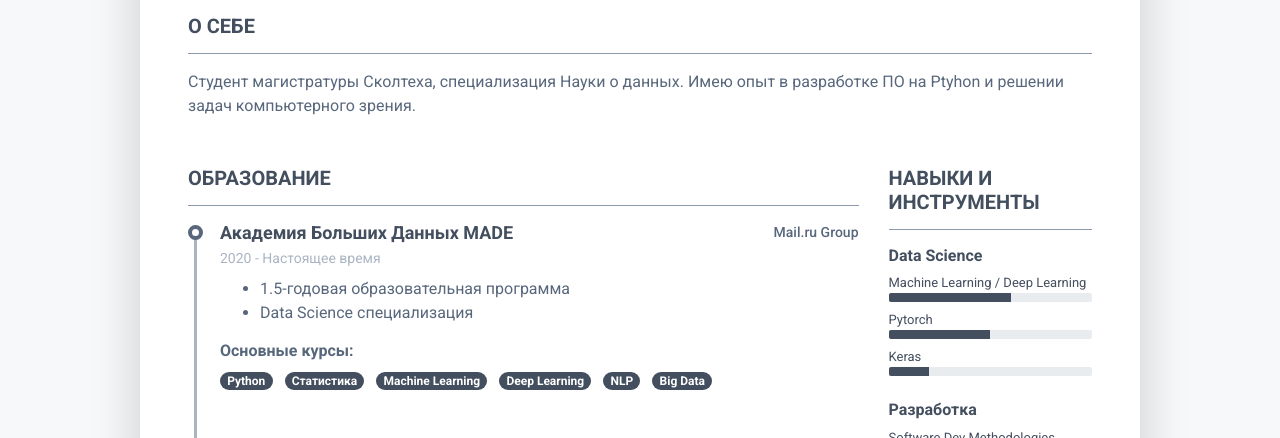
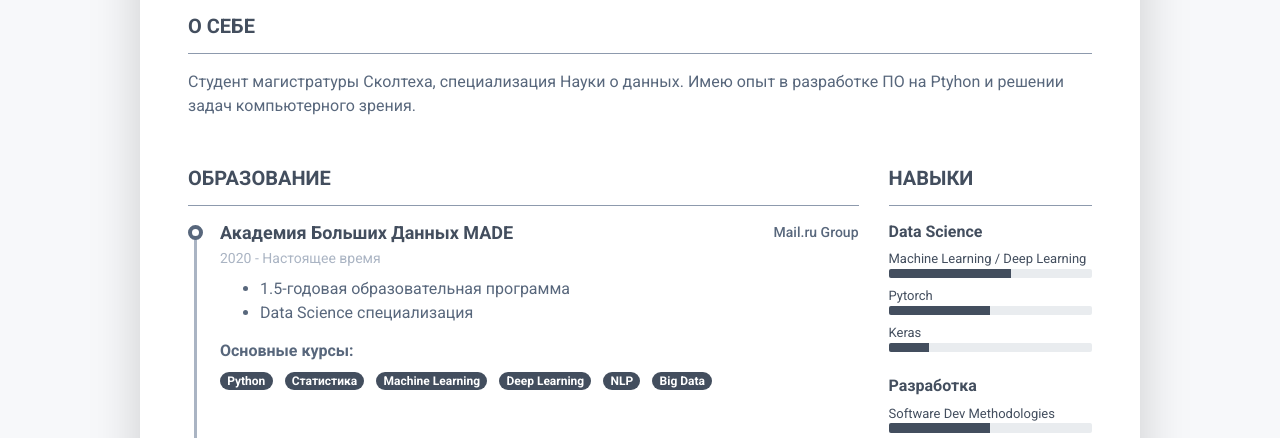
Before and after one commit to ilya-dubovitskii/ilya-dubovitskii.github.io, a plain HTML site: page cv/ru.html in a window 1280 px wide. Shown: the part 284-722 px from the top of the page. Drawn offline with Linux system fonts and the light colour scheme.

Commit message:
ru page yet another fix

```diff
--- a/cv/ru.html
+++ b/cv/ru.html
@@ -208,7 +208,7 @@
 				    </div>
 				    <div class="col-lg-3">
 					    <section class="resume-section skills-section mb-5">
-						    <h2 class="resume-section-title text-uppercase font-weight-bold pb-3 mb-3">Навыки и Инструменты</h2>
+						    <h2 class="resume-section-title text-uppercase font-weight-bold pb-3 mb-3">Навыки</h2>
 						    <div class="resume-section-content">
 						        <div class="resume-skill-item">
 							        <h4 class="resume-skills-cat font-weight-bold">Data Science</h4>
```
